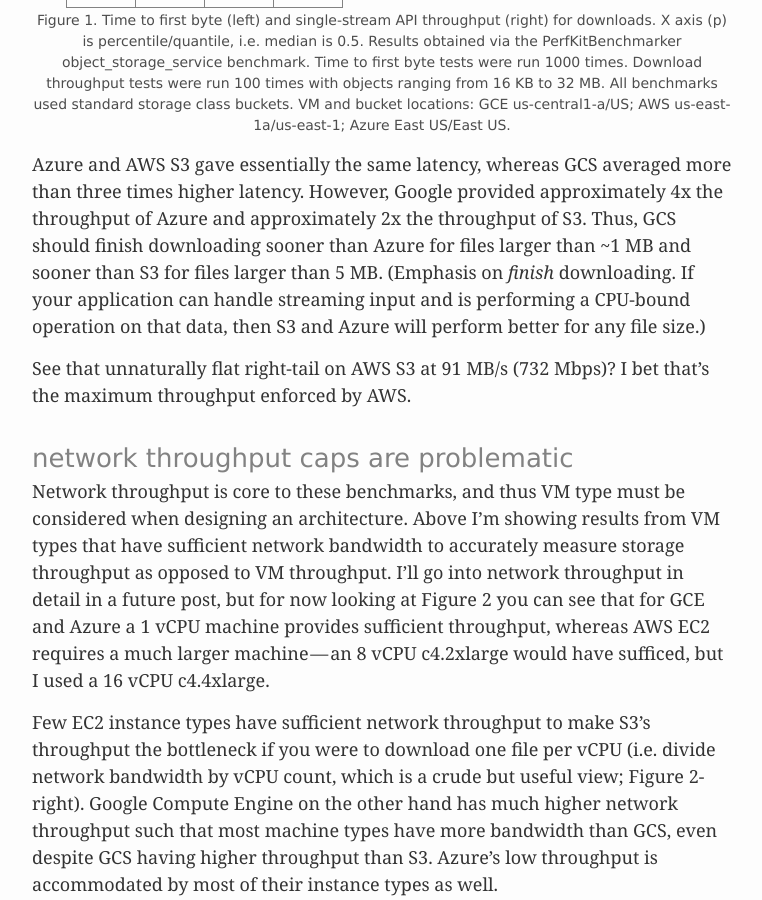
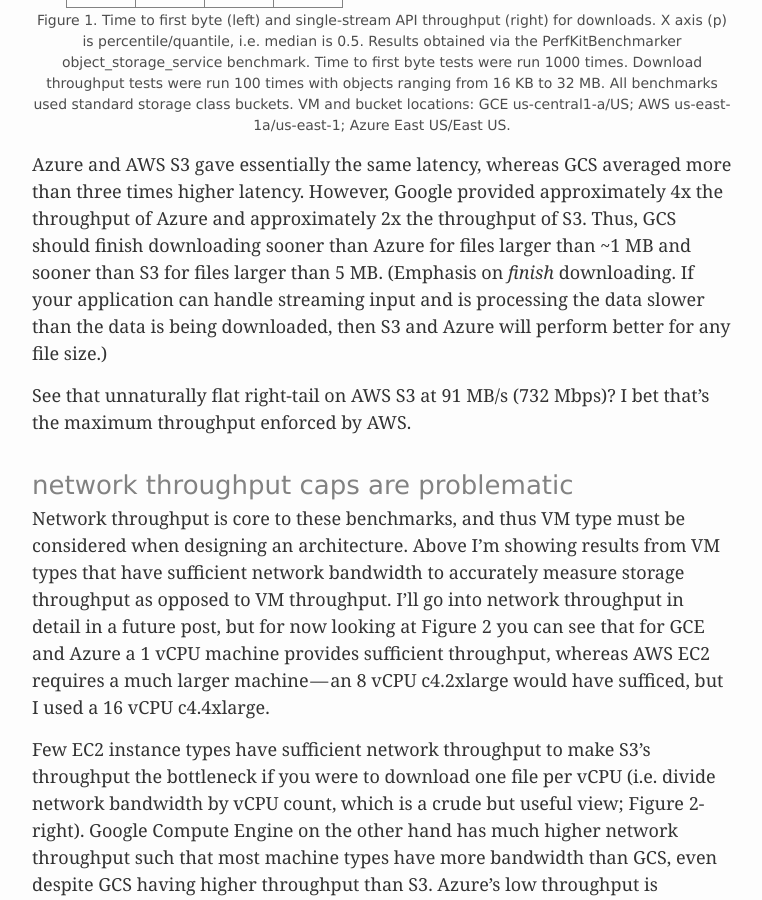
Before and after one commit to zbjornson/zbjornson.github.io, a Jekyll site: the page built from _posts/2015-12-29-cloud-storage-performance.html, in a window 1280 px wide and 900 px high, scrolled down 1713 px. Shown: the whole window, without its empty margins (258-1020 px from the left). Built offline with Jekyll 4.4.1, drawn with Linux system fonts in a browser that asks for light colours; comment, search, counter and statistics services are not loaded.

Commit message:
Rephrase CPU-bound statement

```diff
--- a/_posts/2015-12-29-cloud-storage-performance.html
+++ b/_posts/2015-12-29-cloud-storage-performance.html
@@ -98,7 +98,7 @@ excerpt: "Benchmarking throughput and latency of Amazon AWS Simple Storage Servi
 	<figcaption>Figure 1. Time to first byte (left) and single-stream API throughput (right) for downloads. X axis (p) is percentile/quantile, i.e. median is 0.5. Results obtained via the PerfKitBenchmarker object_storage_service benchmark. Time to first byte tests were run 1000 times. Download throughput tests were run 100 times with objects ranging from 16 KB to 32 MB. All benchmarks used standard storage class buckets. VM and bucket locations: GCE us-central1-a/US; AWS us-east-1a/us-east-1; Azure East US/East US.</figcaption>
 </figure>
 
-<p>Azure and AWS S3 gave essentially the same latency, whereas GCS averaged more than three times higher latency. However, Google provided approximately 4x the throughput of Azure and approximately 2x the throughput of S3. Thus, GCS should finish downloading sooner than Azure for files larger than ~1 MB and sooner than S3 for files larger than 5 MB. (Emphasis on <i>finish</i> downloading. If your application can handle streaming input and is performing a CPU-bound operation on that data, then S3 and Azure will perform better for any file size.)</p>
+<p>Azure and AWS S3 gave essentially the same latency, whereas GCS averaged more than three times higher latency. However, Google provided approximately 4x the throughput of Azure and approximately 2x the throughput of S3. Thus, GCS should finish downloading sooner than Azure for files larger than ~1 MB and sooner than S3 for files larger than 5 MB. (Emphasis on <i>finish</i> downloading. If your application can handle streaming input and is processing the data slower than the data is being downloaded, then S3 and Azure will perform better for any file size.)</p>
 
 <p>See that unnaturally flat right-tail on AWS S3 at 91 MB/s (732 Mbps)? I bet that’s the maximum throughput enforced by AWS.</p>
 
```
